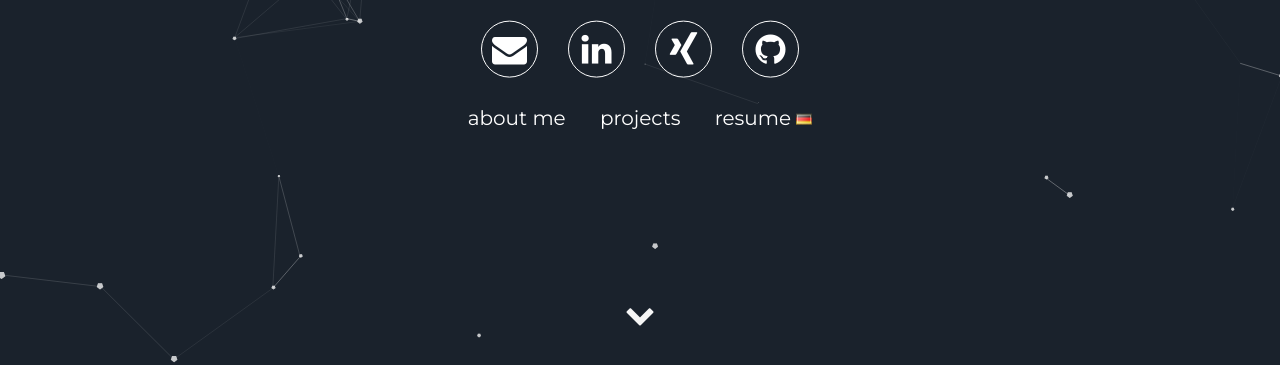
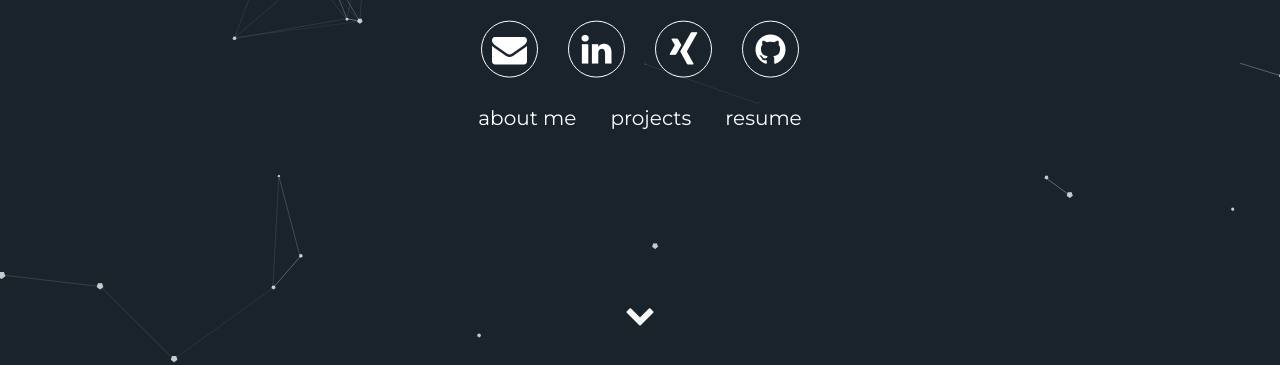
Before and after one commit to lalithnag/lalithnag.github.io, a Jekyll site: the page built from index.html, in a window 1280 px wide. Shown: the part 517-882 px from the top of the page. Built offline with Jekyll 4.4.1, drawn with Linux system fonts in a browser that asks for light colours.

Commit message:
Update header.html

```diff
--- a/_includes/header.html
+++ b/_includes/header.html
@@ -13,7 +13,7 @@
       <div class="header-links">
         <a class="link" href="#about" data-scroll>about me</a>
         <a class="link" href="#projects" data-scroll>projects</a>
-        <a class="link" href="{{ site.url }}/assets/lebenslauf.pdf" target="_blank">resume <i class="famfamfam-flag-de"></i></a>
+        <a class="link" href="{{ site.url }}/assets/lebenslauf.pdf" target="_blank">resume </a>
       </div>
   </div>
   <a class="down" href="#about" data-scroll><i class="icon fa fa-chevron-down" aria-hidden="true"></i></a>
```
